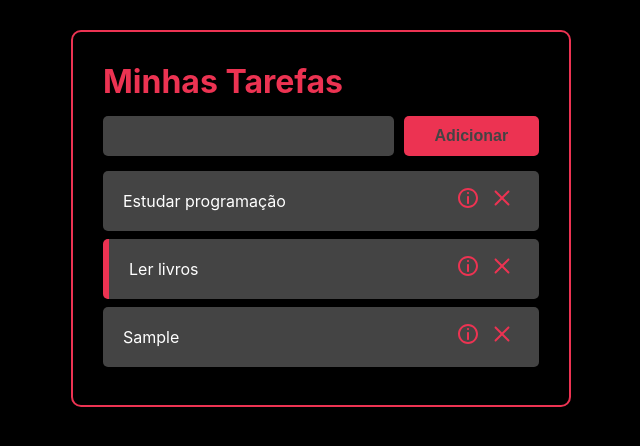
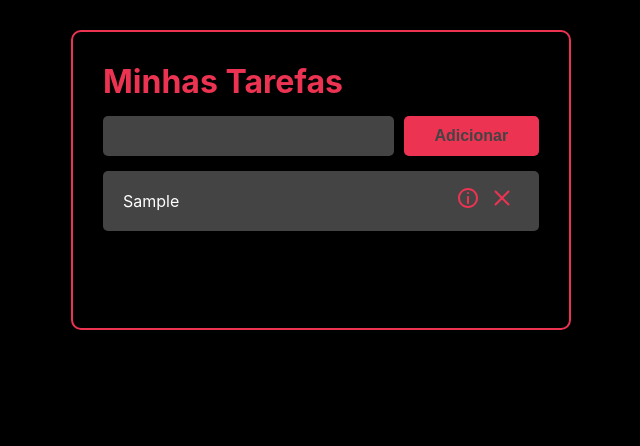
Before and after one commit to bdellacoletta/react-dicasparadevs, a React (Create React App) app: page / in a window 1280 px wide. Both pictures are taken after typing "Sample" into the empty fields and a click on the button "Adicionar". Shown: the top 446 px of the page, without its empty margins (319-959 px from the left). Built offline with nearby package versions, Linux system fonts and the light colour scheme; no server answers.

Commit message:
correção de bugs

```diff
--- a/src/App.jsx
+++ b/src/App.jsx
@@ -12,18 +12,7 @@ import './App.css';
 
 
 const App = () => {
-  const [tasks, setTasks] = useState([
-    {
-      id: '1',
-      title: 'Estudar programação',
-      completed: false,
-    },
-    {
-      id: '2',
-      title: 'Ler livros',
-      completed: true,
-    }
-  ]);
+  const [tasks, setTasks] = useState([]);
 
     useEffect(() => {
       const fetchTasks = async () => {
--- a/src/components/Task.css
+++ b/src/components/Task.css
@@ -22,3 +22,9 @@
   cursor: pointer;
   margin: 0 5px;
 }
+
+.buttons-container {
+  width: 30%;
+  display: flex;
+  justify-content: flex-end;
+}
--- a/src/components/Tasks.jsx
+++ b/src/components/Tasks.jsx
@@ -6,6 +6,7 @@ const Tasks = ({ tasks, handleTaskClick, handleTaskDeletion }) => {
     <>
       {tasks.map( task => (
         <Task
+          key={task.id}
           task={task}
           handleTaskClick={handleTaskClick}
           handleTaskDeletion={handleTaskDeletion}
```
